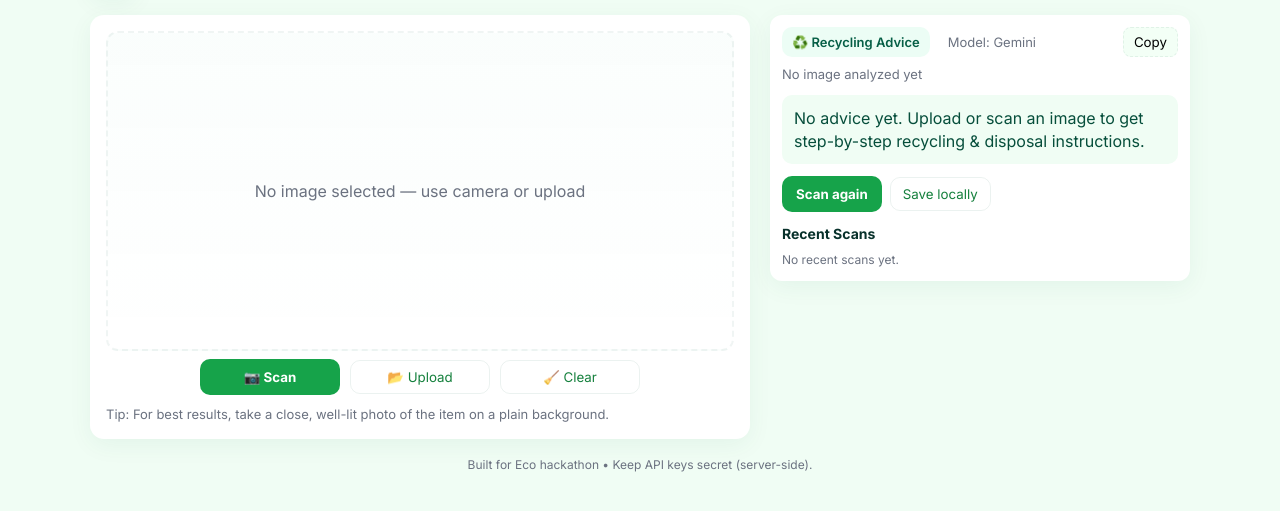
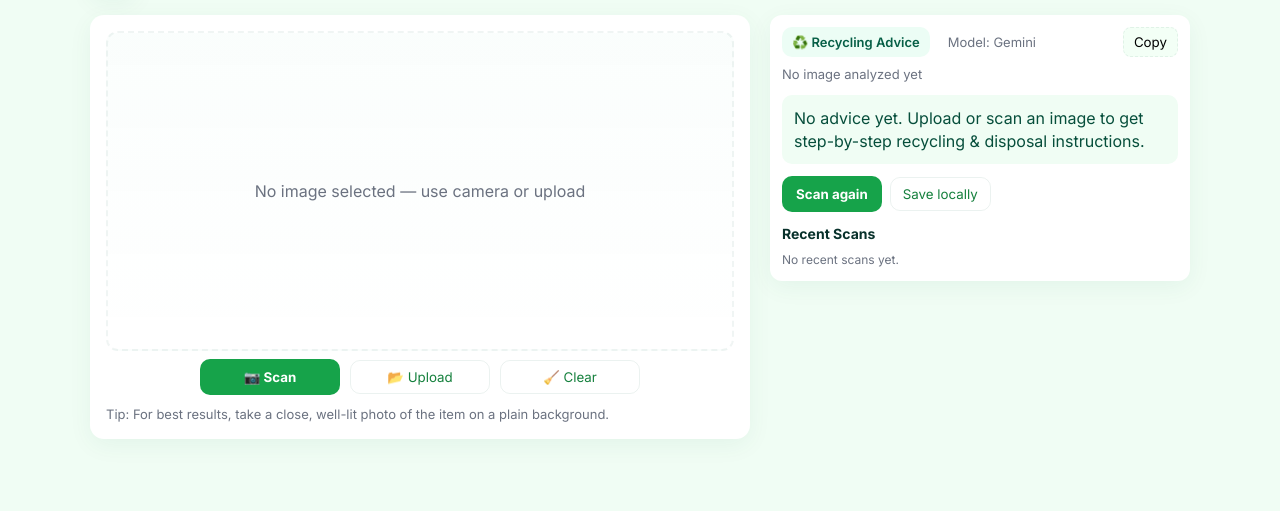
Before and after one commit to Bodhisattva-Duduka/SmartBin-CodeStromEco-Hackathon, a website: page public/index.html in a window 1280 px wide. Shown: the part 69-580 px from the top of the page. Drawn offline with Linux system fonts and the light colour scheme; no server answers.

Commit message:
removed footer

```diff
--- a/public/index.html
+++ b/public/index.html
@@ -195,7 +195,7 @@
       </aside>
     </main>
 
-    <footer class="tiny" style="text-align:center;margin-top:18px">Built for Eco hackathon • Keep API keys secret (server-side).</footer>
+    <footer class="tiny" style="text-align:center;margin-top:18px"></footer>
   </div>
 
   <!-- processing overlay -->
```
